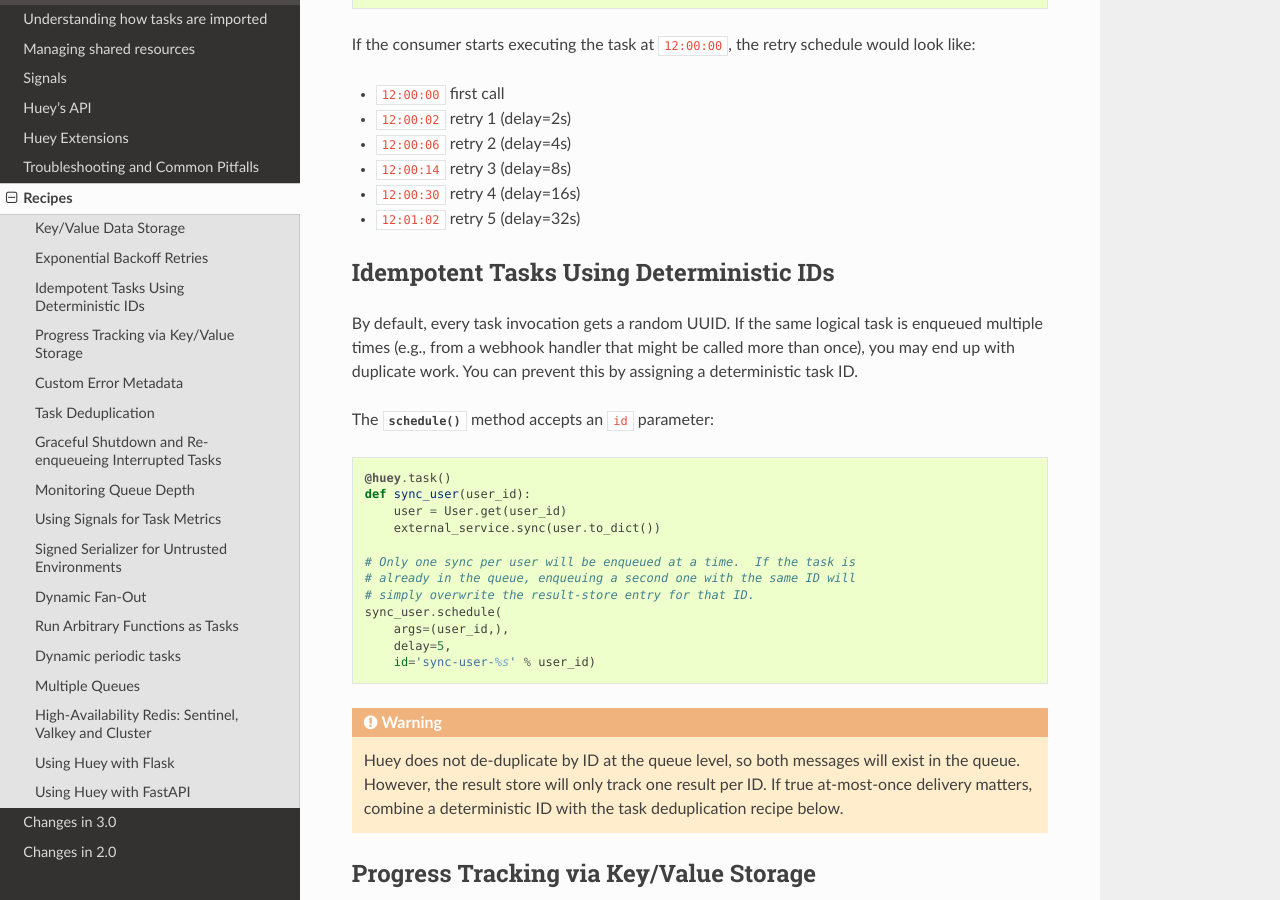
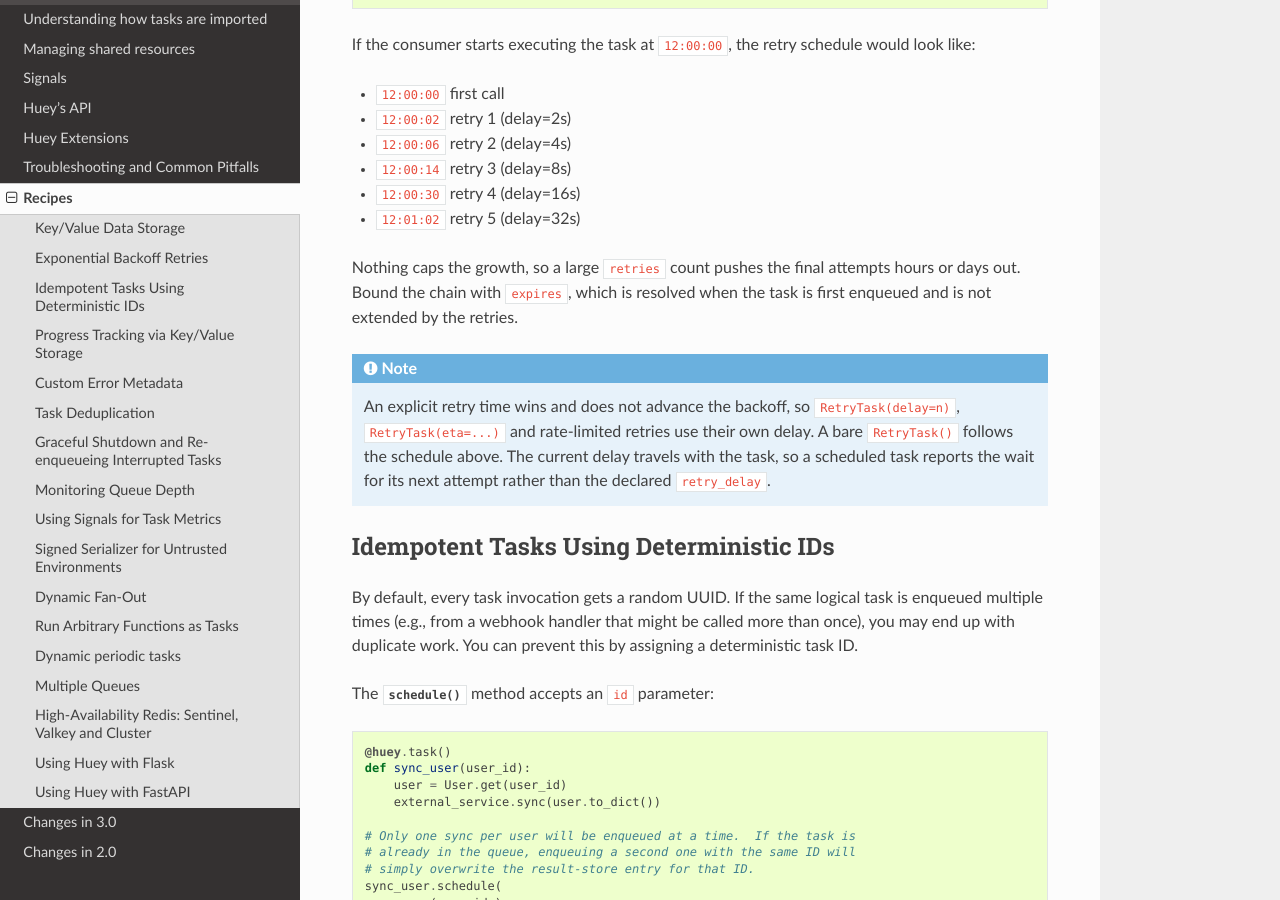
Before and after one commit to coleifer/huey, a Sphinx documentation site: the page built from docs/recipes.rst, in a window 1280 px wide and 900 px high, scrolled down 1055 px. Built offline with Sphinx 7.4.7 and the Read the Docs theme 3.1.0, drawn with Linux system fonts in a browser that asks for light colours.

Commit message:
Clarify retry backoff behavior.

```diff
--- a/docs/recipes.rst
+++ b/docs/recipes.rst
@@ -64,6 +64,17 @@
 * ``12:00:14`` retry 3 (delay=8s)
 * ``12:00:30`` retry 4 (delay=16s)
 * ``12:01:02`` retry 5 (delay=32s)
+
+Nothing caps the growth, so a large ``retries`` count pushes the final attempts
+hours or days out. Bound the chain with ``expires``, which is resolved when the
+task is first enqueued and is not extended by the retries.
+
+.. note::
+    An explicit retry time wins and does not advance the backoff, so
+    ``RetryTask(delay=n)``, ``RetryTask(eta=...)`` and rate-limited retries use
+    their own delay. A bare ``RetryTask()`` follows the schedule above. The
+    current delay travels with the task, so a scheduled task reports the wait
+    for its next attempt rather than the declared ``retry_delay``.
 
 .. _recipe-idempotent-tasks:
 
```
Also changed, not shown: docs/api.rst (+9 -3 lines).
